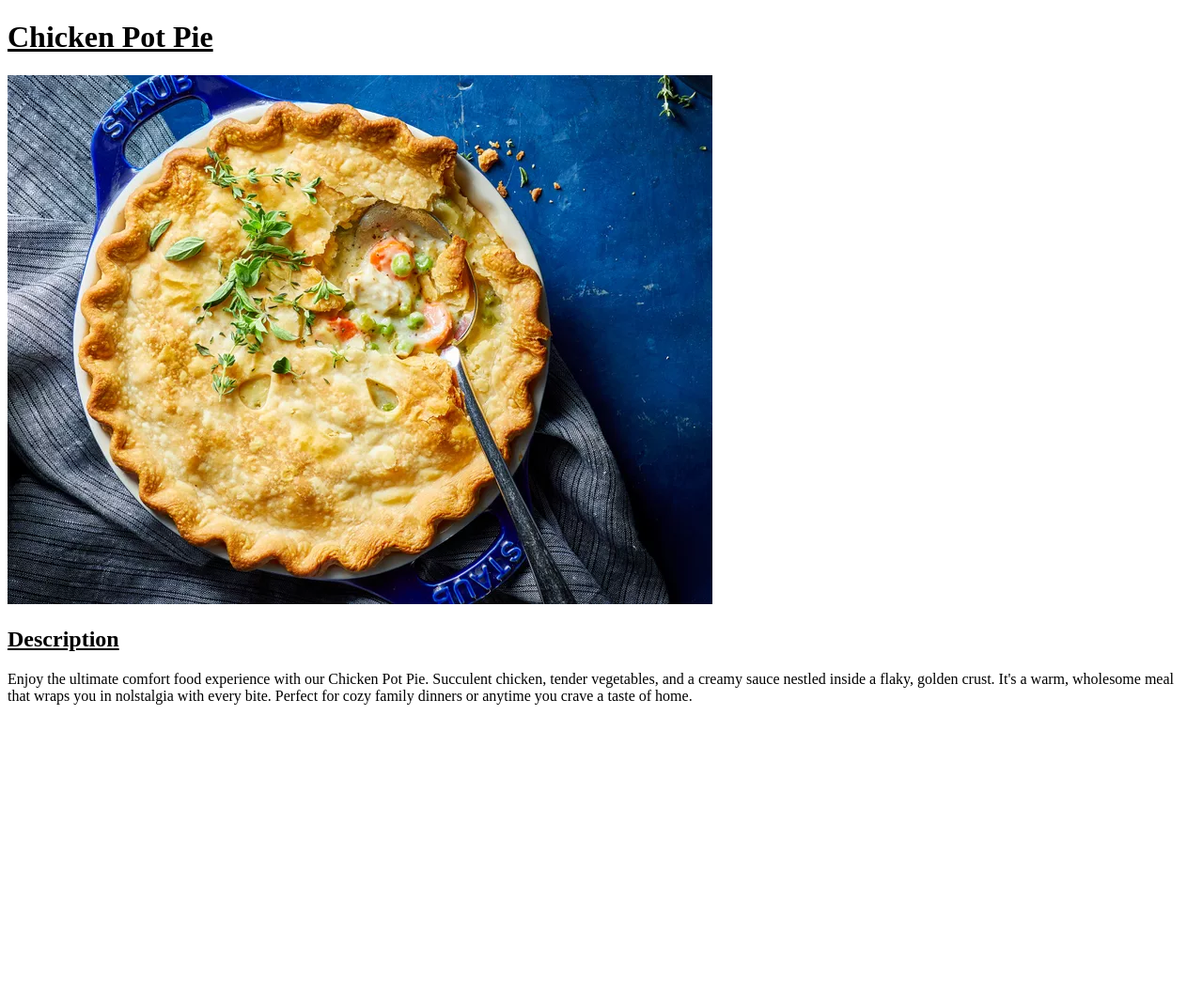
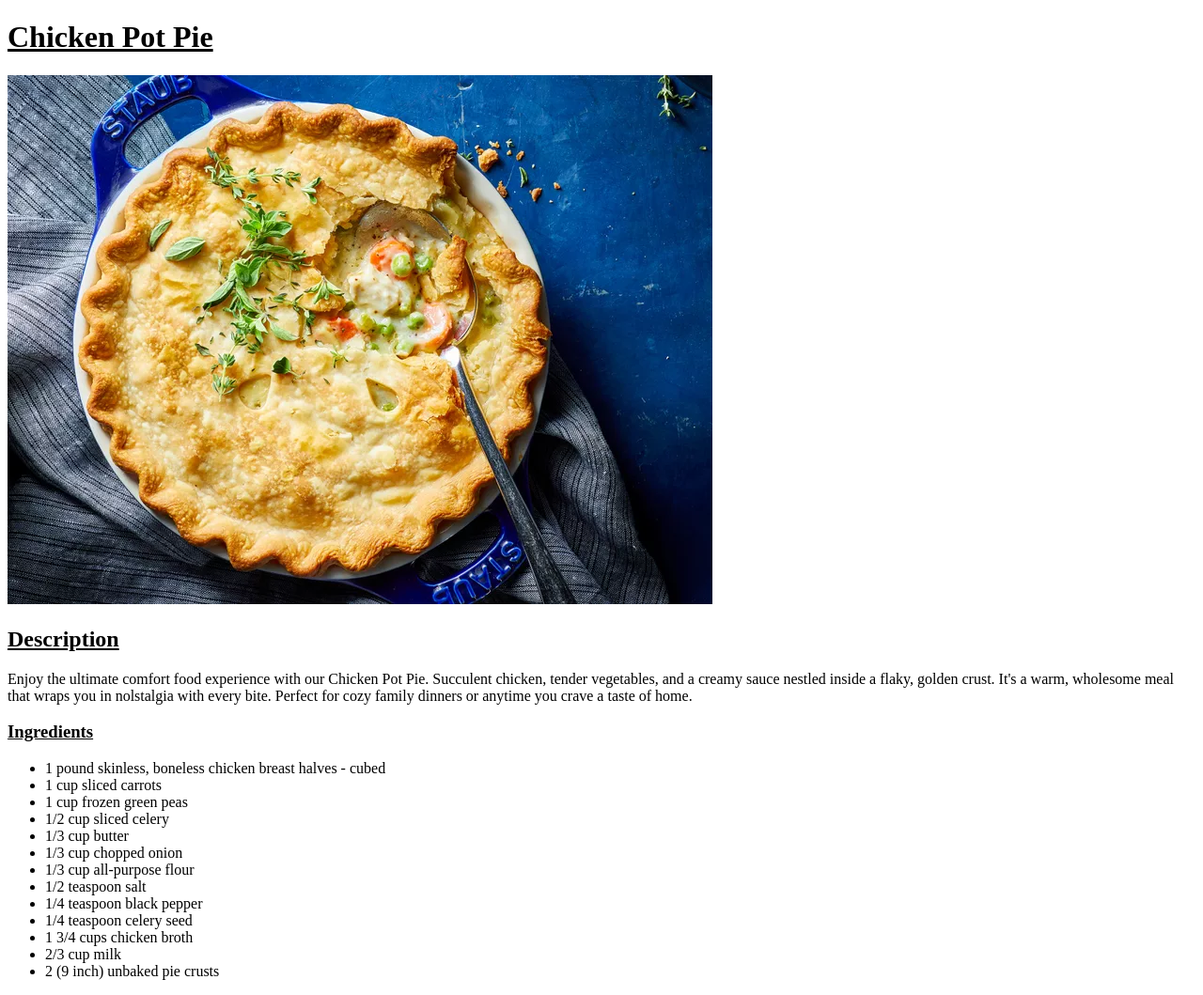
Before and after one commit to joseph-phan/odin-recipes, a plain HTML site: page recipes/chicken-pot-pie.html in a window 1280 px wide. Shown: the whole page at 94% size. Before the commit the page ends 800 px from the top, so only its background shows below. Drawn offline with Linux system fonts and the light colour scheme.

Commit message:
Add unordered lists of ingredients

```diff
--- a/recipes/chicken-pot-pie.html
+++ b/recipes/chicken-pot-pie.html
@@ -16,6 +16,23 @@
             It's a warm, wholesome meal that wraps you in nolstalgia with every bite.
             Perfect for cozy family dinners or anytime you crave a taste of home.
         </p>
+
+        <h3><u>Ingredients</u></h3>
+        <ul>
+            <li>1 pound skinless, boneless chicken breast halves - cubed</li>
+            <li>1 cup sliced carrots</li>
+            <li>1 cup frozen green peas</li>
+            <li>1/2 cup sliced celery</li>
+            <li>1/3 cup butter</li>
+            <li>1/3 cup chopped onion</li>
+            <li>1/3 cup all-purpose flour</li>
+            <li>1/2 teaspoon salt</li>
+            <li>1/4 teaspoon black pepper</li>
+            <li>1/4 teaspoon celery seed</li>
+            <li>1 3/4 cups chicken broth</li>
+            <li>2/3 cup milk</li>
+            <li>2 (9 inch) unbaked pie crusts</li>
+        </ul>
     </body>
 
 </html>
```
